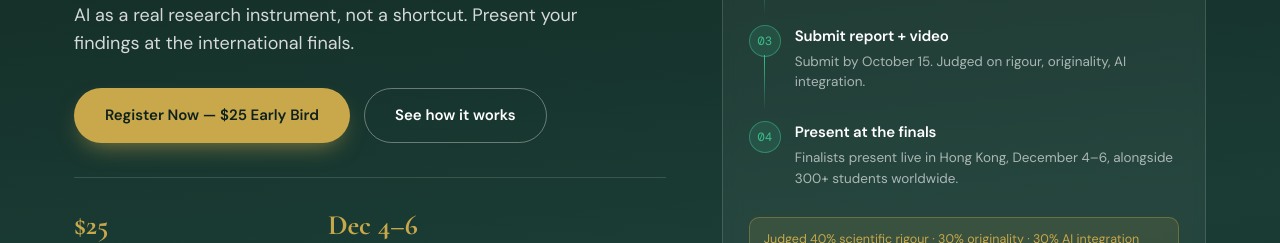
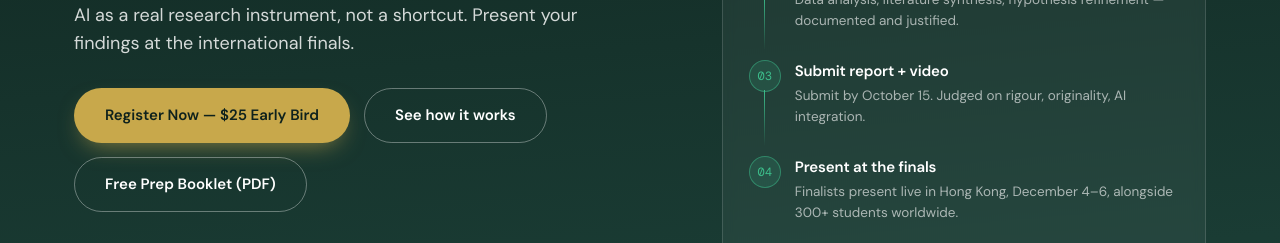
Before and after one commit to nurbajenglish-byte/a-ispc-2026, a website: page public/index.html in a window 1280 px wide. Shown: the part 508-751 px from the top of the page. Drawn offline with nearby package versions, Linux system fonts and the light colour scheme.

Commit message:
Add free prep booklet PDF link to hero CTAs

```diff
--- a/public/index.html
+++ b/public/index.html
@@ -321,6 +321,7 @@
         <div class="hero-ctas">
           <a href="#pricing" class="btn btn-gold">Register Now — $25 Early Bird</a>
           <a href="#why" class="btn btn-outline">See how it works</a>
+          <a href="/assets/AISPC_2026_Preparation_Booklet.pdf" target="_blank" rel="noopener" class="btn btn-outline">Free Prep Booklet (PDF)</a>
         </div>
         <div class="hero-stats">
           <div class="stat"><b>$25</b><span>Early bird · individual or team</span></div>
```
